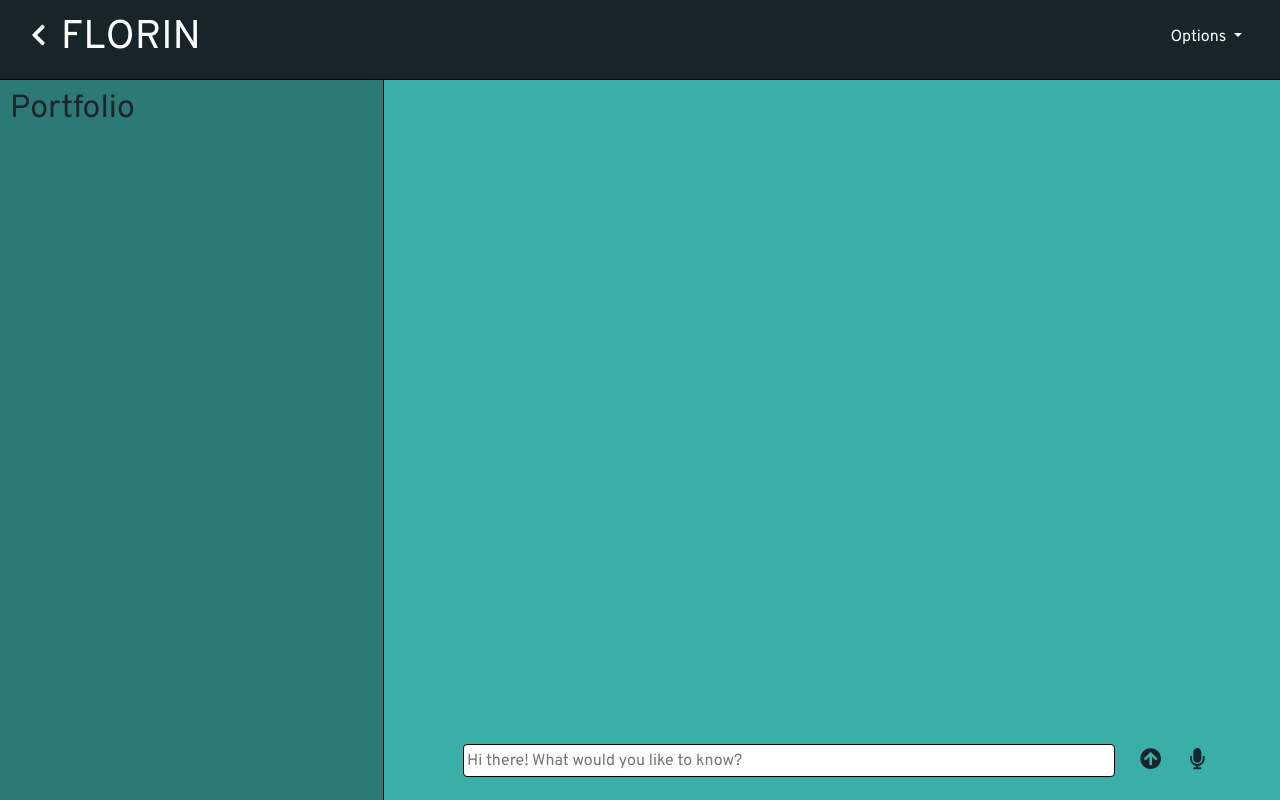
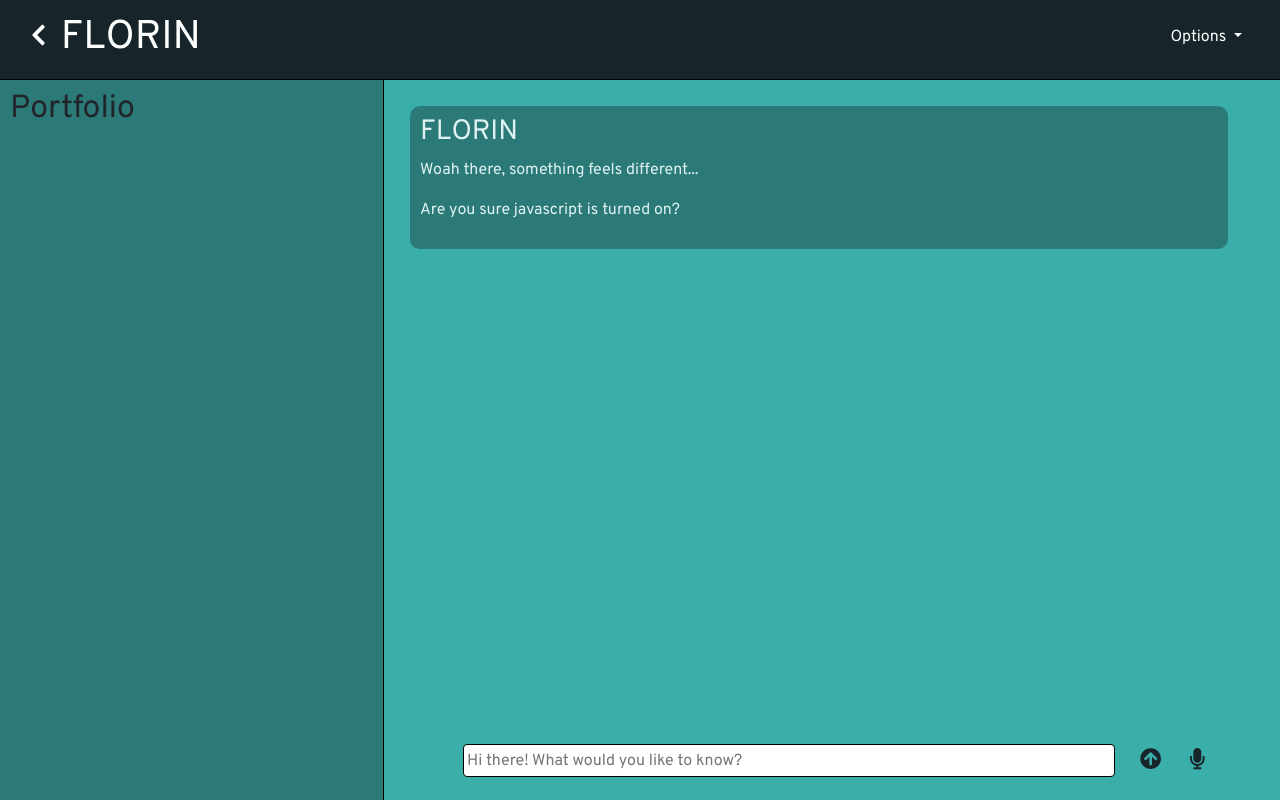
Before and after one commit to Fleetabix/cs261_cswk, a Django app: page /chatbot/ in a window 1280 px wide. Run offline with Django 3.2, Linux system fonts and the light colour scheme; a user stored in the database is signed in; some libraries are stand-ins or nearby versions.

Commit message:
added a javascript warning message

```diff
--- a/chatbot/templates/chatbot/index.html
+++ b/chatbot/templates/chatbot/index.html
@@ -46,7 +46,11 @@
 </div>
 <div id="message-board" class="pane">
     <div id="messages">
-
+        <div id="javascript-warning" class="message">
+            <h3>FLORIN</h3>
+            <p>Woah there, something feels different...</p>
+            <p>Are you sure javascript is turned on?</p>
+        </div>
     </div>
     <div id="message-input">
         <form id="message-form" action="ask_chatbot/" method="post">
```
